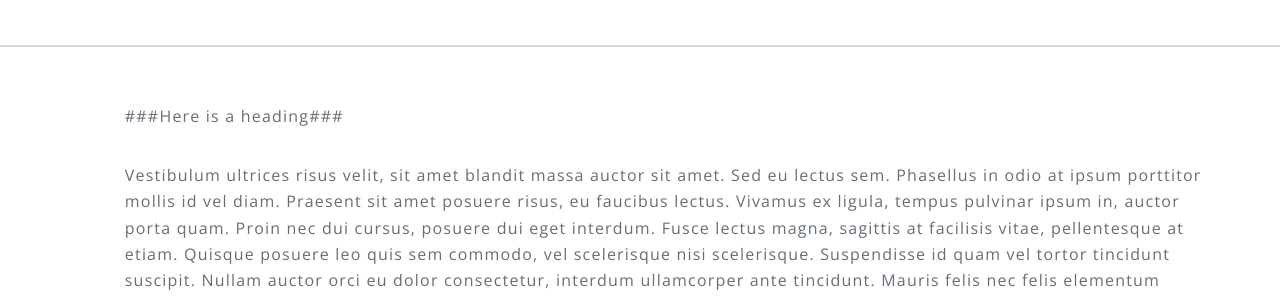
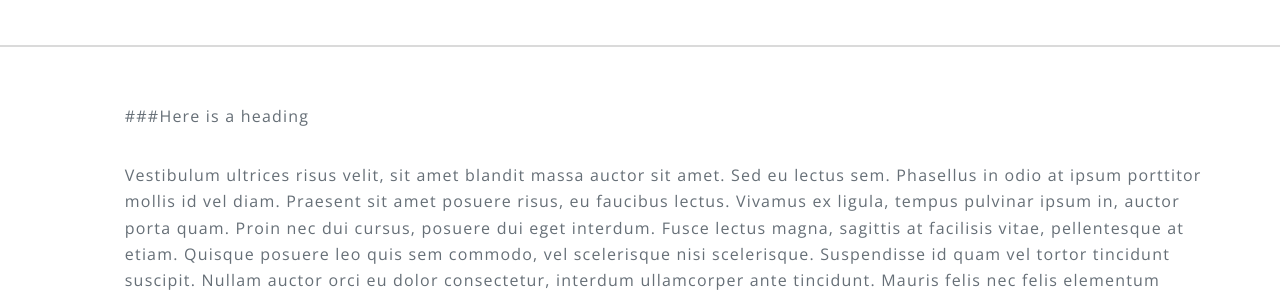
Before and after one commit to edprince/edwardprince.com, a Jekyll site: the page built from _posts/2016-03-13-test.md, in a window 1280 px wide and 1157 px high. Shown: the part 257-555 px from the top of the window. Built offline with Jekyll 4.4.1, drawn with Linux system fonts in a browser that asks for light colours.

```diff
--- a/_posts/2016-03-13-test.md
+++ b/_posts/2016-03-13-test.md
@@ -5,7 +5,7 @@ date:   2016-03-13 23:59:05
 categories: jekyll update
 ---
 
-###Here is a heading###
+###Here is a heading
 
 Vestibulum ultrices risus velit, sit amet blandit massa auctor sit amet. Sed eu lectus sem. Phasellus in odio at ipsum porttitor mollis id vel diam. Praesent sit amet posuere risus, eu faucibus lectus. Vivamus ex ligula, tempus pulvinar ipsum in, auctor porta quam. Proin nec dui cursus, posuere dui eget interdum. Fusce lectus magna, sagittis at facilisis vitae, pellentesque at etiam. Quisque posuere leo quis sem commodo, vel scelerisque nisi scelerisque. Suspendisse id quam vel tortor tincidunt suscipit. Nullam auctor orci eu dolor consectetur, interdum ullamcorper ante tincidunt. Mauris felis nec felis elementum varius. Nam sapien ante, varius in pulvinar vitae, rhoncus id massa. Donec varius ex in mauris ornare, eget euismod urna egestas. Etiam lacinia tempor ipsum, sodales porttitor justo. Aliquam dolor quam, semper in tortor eu, volutpat efficitur quam. Fusce nec fermentum nisl. Aenean erat diam, tempus aliquet erat. Etiam iaculis nulla ipsum, et pharetra libero rhoncus ut. Phasellus rutrum cursus velit, eget condimentum nunc blandit vel. In at pulvinar lectus. Morbi diam ante, vulputate et imperdiet eget, fermentum non dolor. Ut eleifend sagittis tincidunt. Sed viverra commodo mi, ac rhoncus justo. Duis neque ligula, elementum ut enim vel, posuere finibus justo. Vivamus facilisis maximus nibh quis pulvinar. Quisque hendrerit in ipsum id tellus facilisis fermentum. Proin mauris dui.
 
```
Also changed, not shown: _posts/2016-03-10-rounding-off.md (+1 -1 lines), 1 other file.
